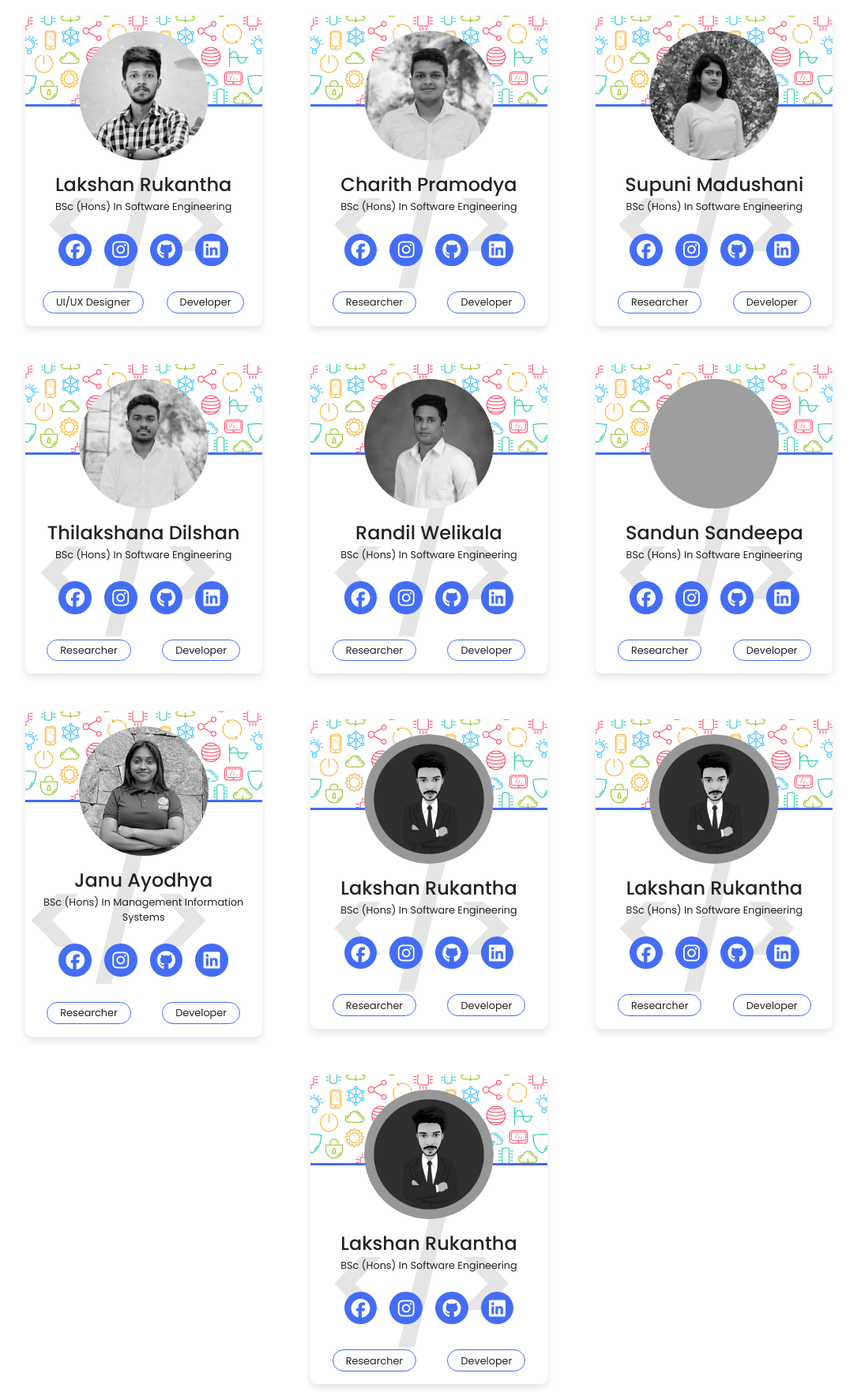
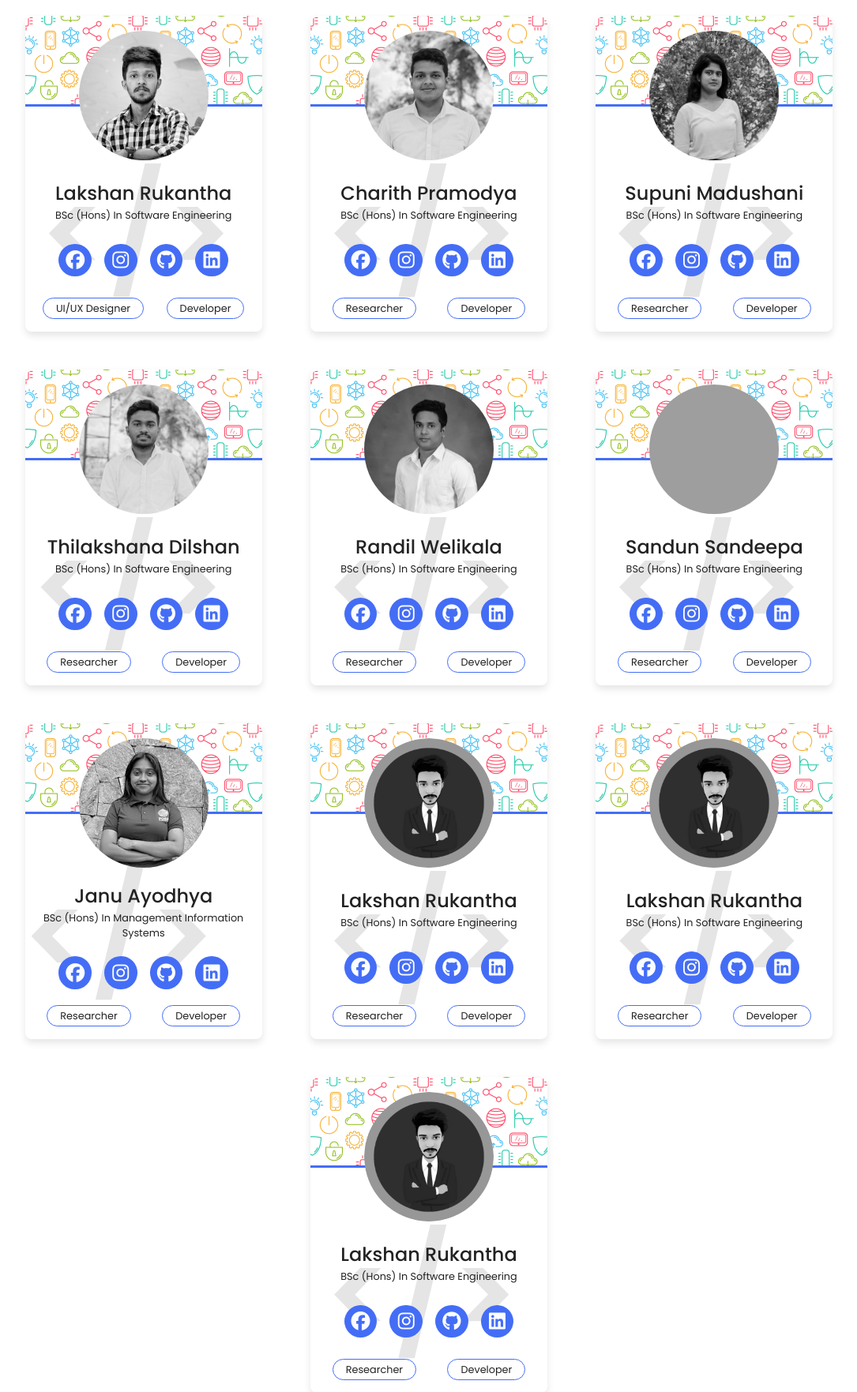
Before and after one commit to LakshanRukantha/CeylonJobSeeker, a PHP site: page /about.html in a window 1280 px wide. Shown: the part 274-2037 px from the top of the page at 79% size, without its empty margins (97-1182 px from the left). Run offline with PHP 8.4, Linux system fonts and the light colour scheme; some libraries are stand-ins or nearby versions; grey boxes are pictures that could not be loaded.

Commit message:
fix: Minor UI Fixes

```diff
--- a/styles/about.css
+++ b/styles/about.css
@@ -15,6 +15,7 @@
   display: flex;
   align-items: center;
   justify-content: center;
+  flex-direction: column;
   margin-top: 3rem;
 }
 
@@ -22,8 +23,11 @@
   display: flex;
   flex-direction: column;
   align-items: center;
+  justify-content: space-between;
   min-width: 300px;
   width: 300px;
+  min-height: 400px;
+  height: 400px;
   overflow: hidden;
   border-radius: 0.5rem;
   padding: 1rem;
@@ -47,14 +51,16 @@
   position: relative;
   display: block;
   margin: 0 auto;
-  height: 170px;
-  width: 170px;
+  min-height: 170px;
+  min-width: 170px;
   border-radius: 50%;
   margin-bottom: 10px;
 }
 .image .profile-img {
+  max-height: 170px;
   height: 100%;
   width: 100%;
+  max-width: 170px;
   filter: grayscale(100%);
   object-fit: cover;
   border-radius: 50%;
@@ -106,7 +112,7 @@
 .profile-card .media-buttons {
   display: flex;
   align-items: center;
-  margin-top: 1.5rem;
+  margin-top: 1rem;
   margin-bottom: 1rem;
 }
 .media-buttons .link {
@@ -144,7 +150,6 @@
   justify-content: space-around;
   width: 100%;
   flex-direction: row;
-  margin-top: 1rem;
   gap: 1rem;
 }
 
```
